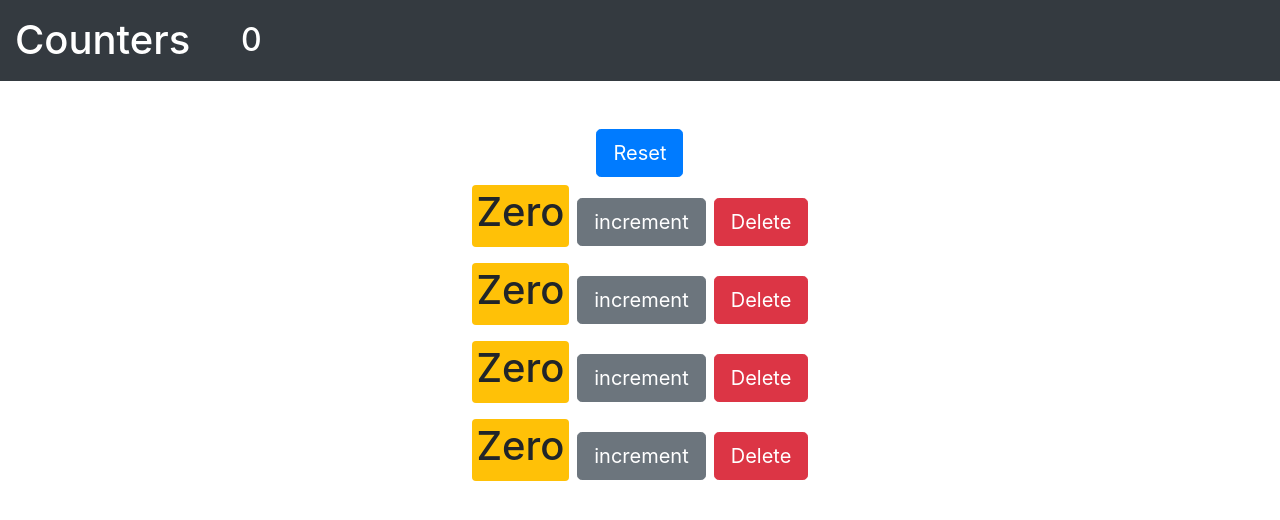
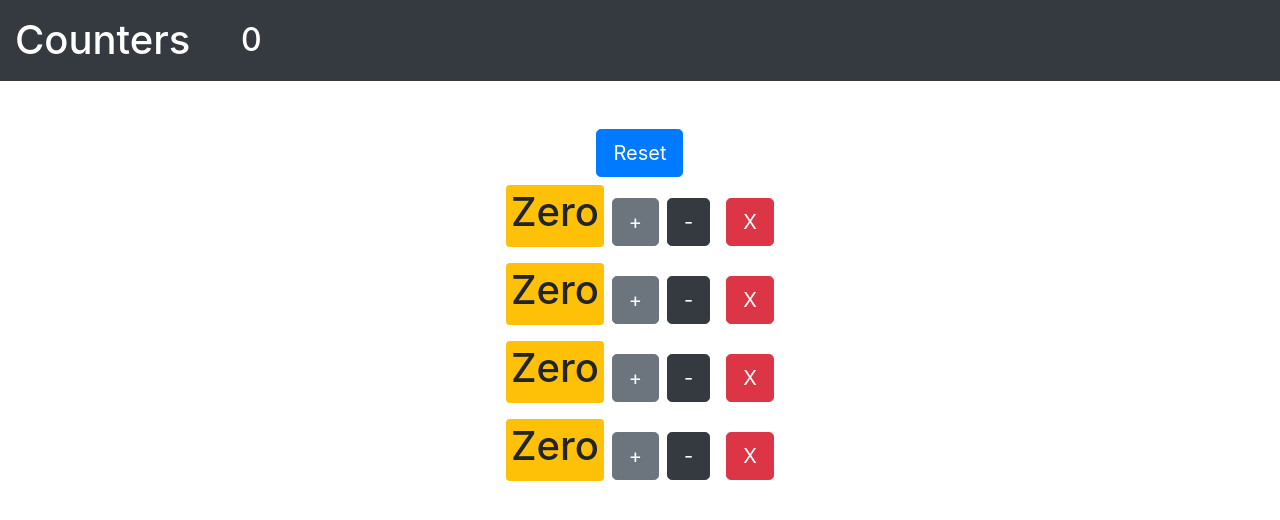
Before and after one commit to YoussefSherif10/Counter_React, a React (Create React App) app: page / in a window 1280 px wide. Shown: the top 520 px of the page. Built offline with nearby package versions, Linux system fonts and the light colour scheme.

Commit message:
Added the decrement button with the event handler. changed buttons label.

```diff
--- a/src/App.js
+++ b/src/App.js
@@ -26,6 +26,7 @@ class App extends Component{
               <Counters
                   onDelete={this.handleDelete}
                   onIncrement={this.handleIncrement}
+                  onDecrement={this.handleDecrement}
                   onReset={this.handleReset}
                   counters={this.state.counters}
               />
@@ -56,6 +57,16 @@ class App extends Component{
 
     }
 
+    handleDecrement = counter => {
+      if(counter.value > 0){
+          const index = this.state.counters.indexOf(counter);
+          counter.value--;
+          const counters = [...this.state.counters];
+          counters[index] = counter;
+          this.setState({counters});
+      }
+    }
+
     handleReset = () => {
         const counters = this.state.counters.map(counter => {counter.value = 0 ; return counter});
         this.setState({counters});
--- a/src/components/counter.jsx
+++ b/src/components/counter.jsx
@@ -18,8 +18,15 @@ class Counter extends Component {
             // class attribute is className as class is a reserved word in js
             <div>
                 <span className={this.classes()}>{this.formatCount()}</span>
-                <button onClick={() => this.props.onIncrement(this.props.counter)} className="btn btn-secondary btn-lg">increment</button>
-                <button onClick={() => this.props.onDelete(this.props.counter.id)} className="btn btn-danger btn-lg m-2">Delete</button>
+                <button onClick={() => this.props.onIncrement(this.props.counter)}
+                        className="btn btn-secondary btn-lg">+
+                </button>
+                <button onClick={() => this.props.onDecrement(this.props.counter)}
+                        className={this.decrementClasses()}>-
+                </button>
+                <button onClick={() => this.props.onDelete(this.props.counter.id)}
+                        className="btn btn-danger btn-lg m-2">X
+                </button>
             </div>
         );
     }
@@ -30,10 +37,15 @@ class Counter extends Component {
         return classes;
     }
 
-    formatCount(){
+    formatCount() {
         const {value} = this.props.counter;   // this.state destruction to avoid repetition
         return value === 0 ? <h1>Zero</h1> : value; // jsx expressions are just like normal js
     }
+
+    decrementClasses () {
+        return (this.props.counter.value === 0) ? "btn btn-dark btn-lg m-2" : "btn btn-secondary btn-lg m-2";
+    }
+
 }
 
 export default Counter;
--- a/src/components/counters.jsx
+++ b/src/components/counters.jsx
@@ -1,7 +1,7 @@
 import React from "react";
 import Counter from "./counter";
 
-const Counters = ({onReset, onIncrement, counters, onDelete}) => {
+const Counters = ({onReset, onIncrement, counters, onDelete, onDecrement}) => {
     return (
         <main>
             <div className="col-lg-8 mx-auto p-4 py-md-5">
@@ -12,6 +12,7 @@ const Counters = ({onReset, onIncrement, counters, onDelete}) => {
                         onDelete={onDelete}
                         counter={counter}
                         onIncrement={onIncrement}
+                        onDecrement={onDecrement}
                     />)}
             </div>
         </main>
```
Also changed, not shown: src/index.js (+24 -0 lines).
